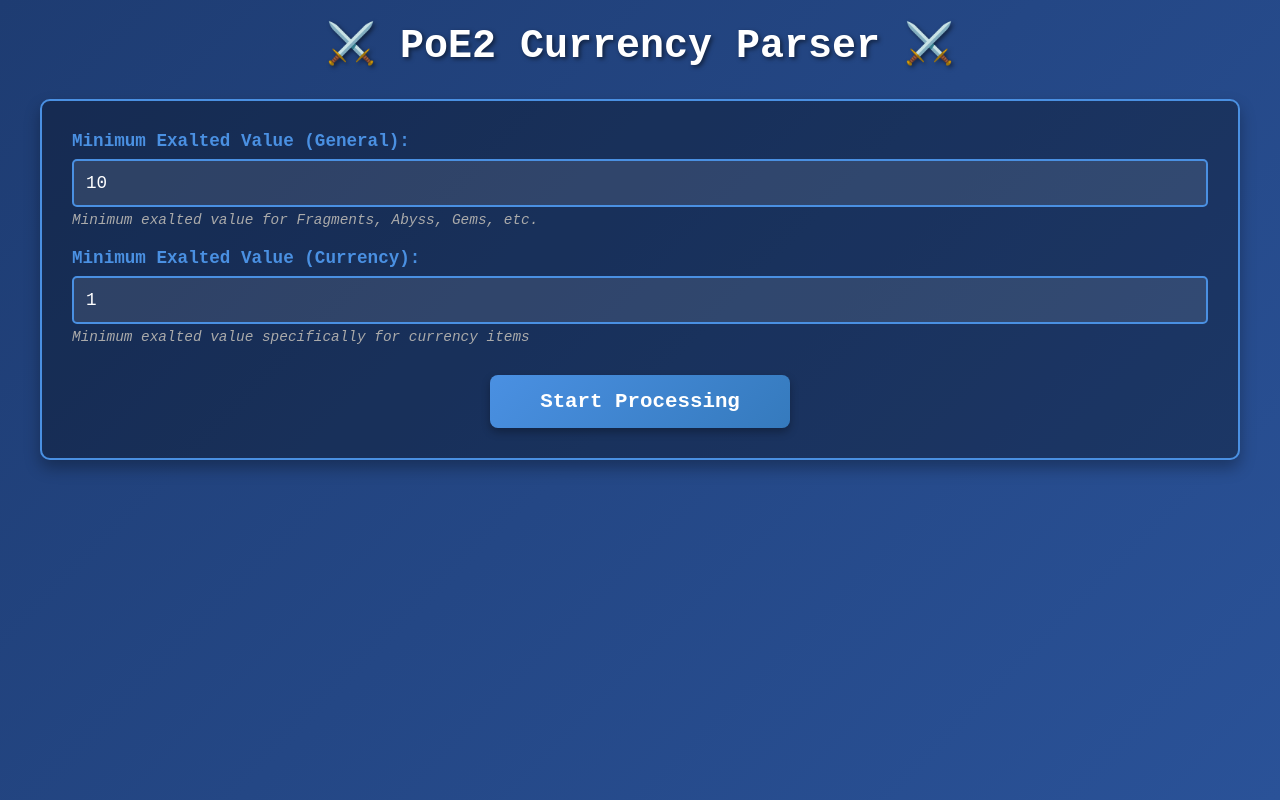
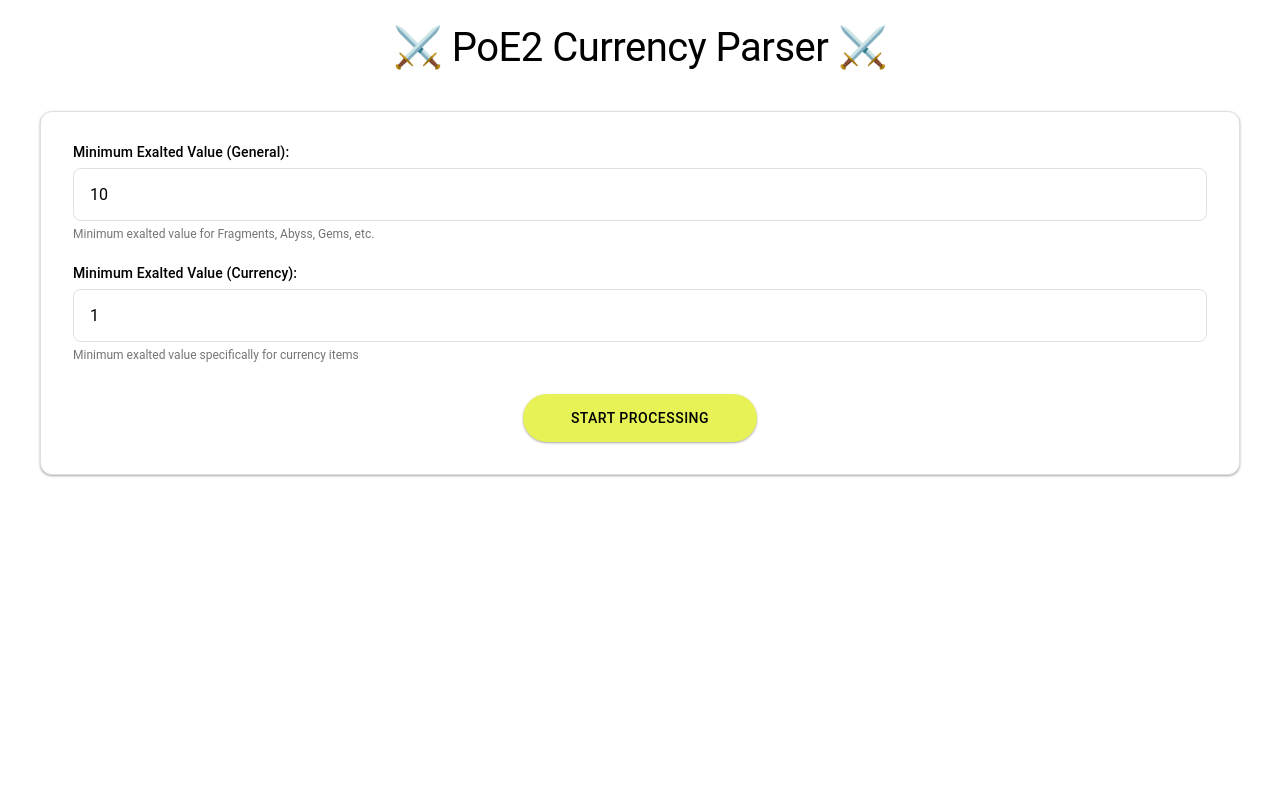
Before and after one commit to dynastyo/poe2-currency-parser, a Flask app: page / in a window 1280 px wide. Run offline with Flask 3, Linux system fonts and the light colour scheme.

Commit message:
Fixed download button position and visibility, removed debug messages

```diff
--- a/app.py
+++ b/app.py
@@ -165,8 +165,6 @@
 
     # Generate final formatted output
     final_output = StringIO()
-    final_output.write("Currency Exchange Rates (in Exalted Orbs)\n")
-    final_output.write("=" * 85 + "\n\n")
 
     total_items = 0
     for section_name, section_results in results_by_section:
--- a/templates/index.html
+++ b/templates/index.html
@@ -12,10 +12,10 @@
         }
 
         body {
-            font-family: 'Courier New', monospace;
-            background: linear-gradient(135deg, #1e3c72 0%, #2a5298 100%);
-            color: #fff;
-            padding: 20px;
+            font-family: 'Roboto', -apple-system, BlinkMacSystemFont, 'Segoe UI', sans-serif;
+            background: #ffffff;
+            color: #000000;
+            padding: 24px;
             min-height: 100vh;
         }
 
@@ -26,97 +26,109 @@
 
         h1 {
             text-align: center;
-            margin-bottom: 30px;
+            margin-bottom: 40px;
             font-size: 2.5em;
-            text-shadow: 2px 2px 4px rgba(0, 0, 0, 0.5);
+            font-weight: 400;
+            color: #000000;
+            letter-spacing: -0.5px;
         }
 
         .config-panel {
-            background: rgba(0, 0, 0, 0.3);
-            border: 2px solid #4a90e2;
-            border-radius: 10px;
-            padding: 30px;
-            margin-bottom: 20px;
-            box-shadow: 0 8px 16px rgba(0, 0, 0, 0.3);
+            background: #ffffff;
+            border: 1px solid #e0e0e0;
+            border-radius: 12px;
+            padding: 32px;
+            margin-bottom: 24px;
+            box-shadow: 0 1px 3px rgba(0, 0, 0, 0.12), 0 1px 2px rgba(0, 0, 0, 0.24);
         }
 
         .input-group {
-            margin-bottom: 20px;
+            margin-bottom: 24px;
         }
 
         label {
             display: block;
             margin-bottom: 8px;
-            font-size: 1.1em;
-            font-weight: bold;
-            color: #4a90e2;
+            font-size: 0.875em;
+            font-weight: 500;
+            color: #000000;
+            letter-spacing: 0.1px;
         }
 
         input[type="number"] {
             width: 100%;
-            padding: 12px;
-            font-size: 1.1em;
-            background: rgba(255, 255, 255, 0.1);
-            border: 2px solid #4a90e2;
-            border-radius: 5px;
-            color: #fff;
-            font-family: 'Courier New', monospace;
+            padding: 16px;
+            font-size: 1em;
+            background: #ffffff;
+            border: 1px solid #e0e0e0;
+            border-radius: 8px;
+            color: #000000;
+            font-family: 'Roboto', sans-serif;
+            transition: all 0.2s ease;
+        }
+
+        input[type="number"]:hover {
+            border-color: rgb(96, 126, 237);
         }
 
         input[type="number"]:focus {
             outline: none;
-            border-color: #66b3ff;
-            background: rgba(255, 255, 255, 0.15);
+            border-color: rgb(96, 126, 237);
+            border-width: 2px;
+            padding: 15px;
         }
 
         .button-container {
             text-align: center;
-            margin-top: 30px;
+            margin-top: 32px;
         }
 
         button {
-            padding: 15px 50px;
-            font-size: 1.3em;
-            font-weight: bold;
-            background: linear-gradient(135deg, #4a90e2 0%, #357abd 100%);
-            color: #fff;
+            padding: 16px 48px;
+            font-size: 0.875em;
+            font-weight: 500;
+            background: rgb(231, 242, 86);
+            color: #000000;
             border: none;
-            border-radius: 8px;
+            border-radius: 24px;
             cursor: pointer;
-            transition: all 0.3s ease;
-            box-shadow: 0 4px 8px rgba(0, 0, 0, 0.3);
-            font-family: 'Courier New', monospace;
+            transition: all 0.2s ease;
+            box-shadow: 0 1px 3px rgba(0, 0, 0, 0.12), 0 1px 2px rgba(0, 0, 0, 0.24);
+            font-family: 'Roboto', sans-serif;
+            text-transform: uppercase;
+            letter-spacing: 0.5px;
         }
 
         button:hover {
-            background: linear-gradient(135deg, #357abd 0%, #2a5298 100%);
-            transform: translateY(-2px);
-            box-shadow: 0 6px 12px rgba(0, 0, 0, 0.4);
+            background: rgb(221, 232, 76);
+            box-shadow: 0 3px 6px rgba(0, 0, 0, 0.16), 0 3px 6px rgba(0, 0, 0, 0.23);
         }
 
         button:active {
-            transform: translateY(0);
+            box-shadow: 0 1px 3px rgba(0, 0, 0, 0.12), 0 1px 2px rgba(0, 0, 0, 0.24);
         }
 
         button:disabled {
-            background: #666;
+            background: #e0e0e0;
+            color: #9e9e9e;
             cursor: not-allowed;
-            transform: none;
+            box-shadow: none;
         }
 
         .console {
-            background: #1a1a1a;
-            border: 2px solid #4a90e2;
-            border-radius: 10px;
-            padding: 20px;
-            margin-top: 20px;
+            background: #000000;
+            border: 1px solid #e0e0e0;
+            border-radius: 12px;
+            padding: 24px;
+            margin-top: 24px;
             min-height: 400px;
             max-height: 600px;
             overflow-y: auto;
-            font-size: 0.95em;
-            line-height: 1.5;
-            box-shadow: 0 8px 16px rgba(0, 0, 0, 0.3);
+            font-size: 0.875em;
+            line-height: 1.6;
+            box-shadow: 0 1px 3px rgba(0, 0, 0, 0.12), 0 1px 2px rgba(0, 0, 0, 0.24);
             display: none;
+            font-family: 'Courier New', monospace;
         }
 
         .console.active {
@@ -160,39 +172,45 @@
         }
 
         .download-btn {
-            padding: 10px 30px;
-            font-size: 1em;
-            margin-top: 15px;
-            background: linear-gradient(135deg, #28a745 0%, #218838 100%);
+            padding: 12px 32px;
+            font-size: 0.875em;
+            margin-bottom: 16px;
+            background: rgb(96, 126, 237);
+            color: #ffffff;
+            display: none;
+        }
+
+        .download-btn.visible {
+            display: inline-block;
         }
 
         .download-btn:hover {
-            background: linear-gradient(135deg, #218838 0%, #1e7e34 100%);
+            background: rgb(86, 116, 227);
         }
 
         .info-text {
-            color: #aaa;
-            font-size: 0.9em;
-            margin-top: 5px;
-            font-style: italic;
+            color: #757575;
+            font-size: 0.75em;
+            margin-top: 6px;
+            font-weight: 400;
         }
 
         /* Scrollbar styling */
         .console::-webkit-scrollbar {
-            width: 10px;
+            width: 8px;
         }
 
         .console::-webkit-scrollbar-track {
-            background: #0a0a0a;
+            background: #1a1a1a;
         }
 
         .console::-webkit-scrollbar-thumb {
-            background: #4a90e2;
-            border-radius: 5px;
+            background: rgb(96, 126, 237);
+            border-radius: 4px;
         }
 
         .console::-webkit-scrollbar-thumb:hover {
-            background: #357abd;
+            background: rgb(86, 116, 227);
         }
     </style>
 </head>
@@ -265,13 +283,12 @@
             consoleEl.classList.add('active');
             clearConsole();
 
+            // Hide download button
+            document.getElementById('downloadBtn').classList.remove('visible');
+
             // Disable button and show loading
             startBtn.disabled = true;
             startBtn.innerHTML = 'Processing<span class="spinner"></span>';
-
-            addConsoleLog('Starting currency parser...', 'log');
-            addConsoleLog(`Settings: Min Value = ${minValue} Ex, Currency Min = ${minValueCurrency} Ex`, 'log');
-            addConsoleLog('', 'log');
 
             try {
                 const response = await fetch('/process', {
@@ -288,24 +305,7 @@
                 const data = await response.json();
 
                 if (data.success) {
-                    // Display logs
-                    data.logs.forEach(log => {
-                        if (log.includes('✓')) {
-                            addConsoleLog(log, 'success');
-                        } else if (log.includes('✗')) {
-                            addConsoleLog(log, 'error');
-                        } else {
-                            addConsoleLog(log, 'log');
-                        }
-                    });
-
-                    addConsoleLog('', 'log');
-                    addConsoleLog('='.repeat(85), 'success');
-                    addConsoleLog('FINAL OUTPUT:', 'success');
-                    addConsoleLog('='.repeat(85), 'success');
-                    addConsoleLog('', 'log');
-
-                    // Display result
+                    // Only display the final result (not the processing logs)
                     const resultDiv = document.createElement('div');
                     resultDiv.className = 'console-output';
                     resultDiv.textContent = data.result;
@@ -313,6 +313,9 @@
 
                     // Store result for download
                     currentResult = data.result;
+
+                    // Show download button
+                    document.getElementById('downloadBtn').classList.add('visible');
 
                 } else {
                     addConsoleLog(`Error: ${data.error}`, 'error');
```
Also changed, not shown: other parts of templates/index.html (+15 -15 lines).
